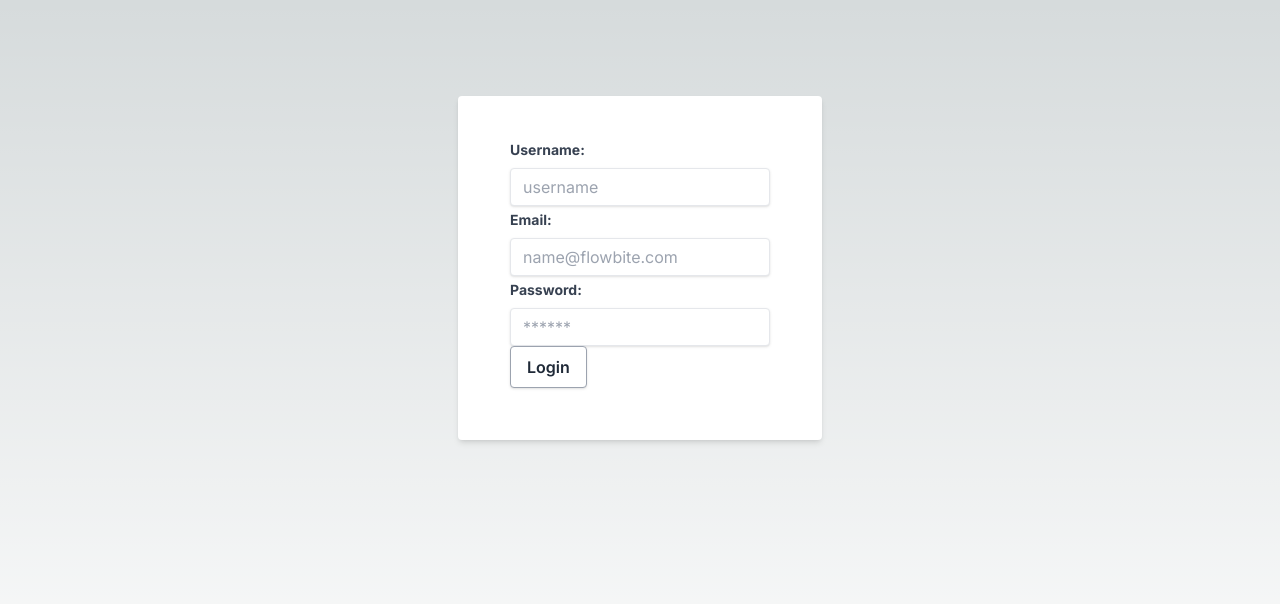
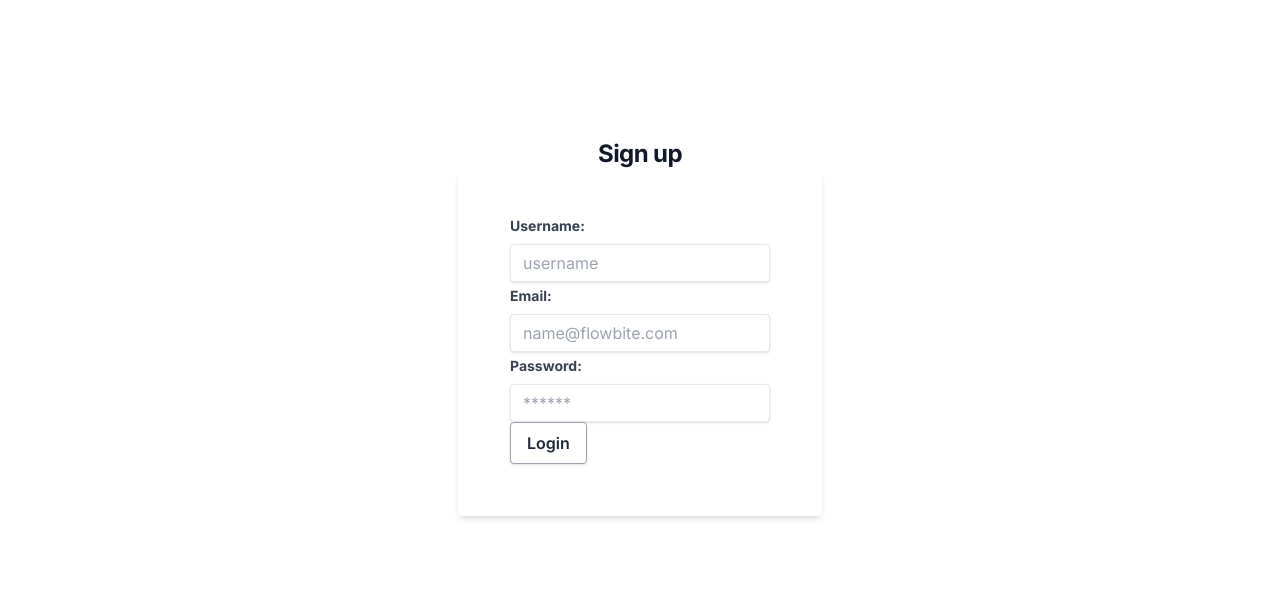
Before and after one commit to GAMP-GROUP/Recipe-APP-GAMP, a Next.js app in the folder gamp-recipes/: page /login in a window 1280 px wide. Shown: the top 604 px of the page. Built offline with nearby package versions, Linux system fonts and the light colour scheme.

Commit message:
style: h2 element

```diff
--- a/gamp-recipes/app/login/components/loginForm.tsx
+++ b/gamp-recipes/app/login/components/loginForm.tsx
@@ -25,7 +25,10 @@ const { handleInputChange, user} = useContext(UserContext)
   }
 
   const content =  (
-    <>
+    <div>
+        <h2 className="mt-10 text-center text-2xl font-bold leading-9 tracking-tight text-gray-900">
+            Sign up
+        </h2>
       <form onSubmit={handleSubmit}  className="bg-white shadow-md rounded px-8 pt-6 pb-8 mb-4">
         <div className="bg-white text-slate-950  flex-row items-center justify-between p-5 " >
 
@@ -89,7 +92,7 @@ const { handleInputChange, user} = useContext(UserContext)
         </div>
 
       </form>
-      </>
+      </div>
   );
 
   return content
--- a/gamp-recipes/app/login/page.tsx
+++ b/gamp-recipes/app/login/page.tsx
@@ -6,7 +6,7 @@ import LoginForm from "./components/loginForm"
 
 export default function Login() {
   const content =  (
-    <section className="flex min-h-screen flex-col items-center justify-between p-24 " >
+    <section className="flex min-h-screen  bg-white flex-col items-center justify-between p-24 " >
     <LoginForm />
     </section>
 
```
